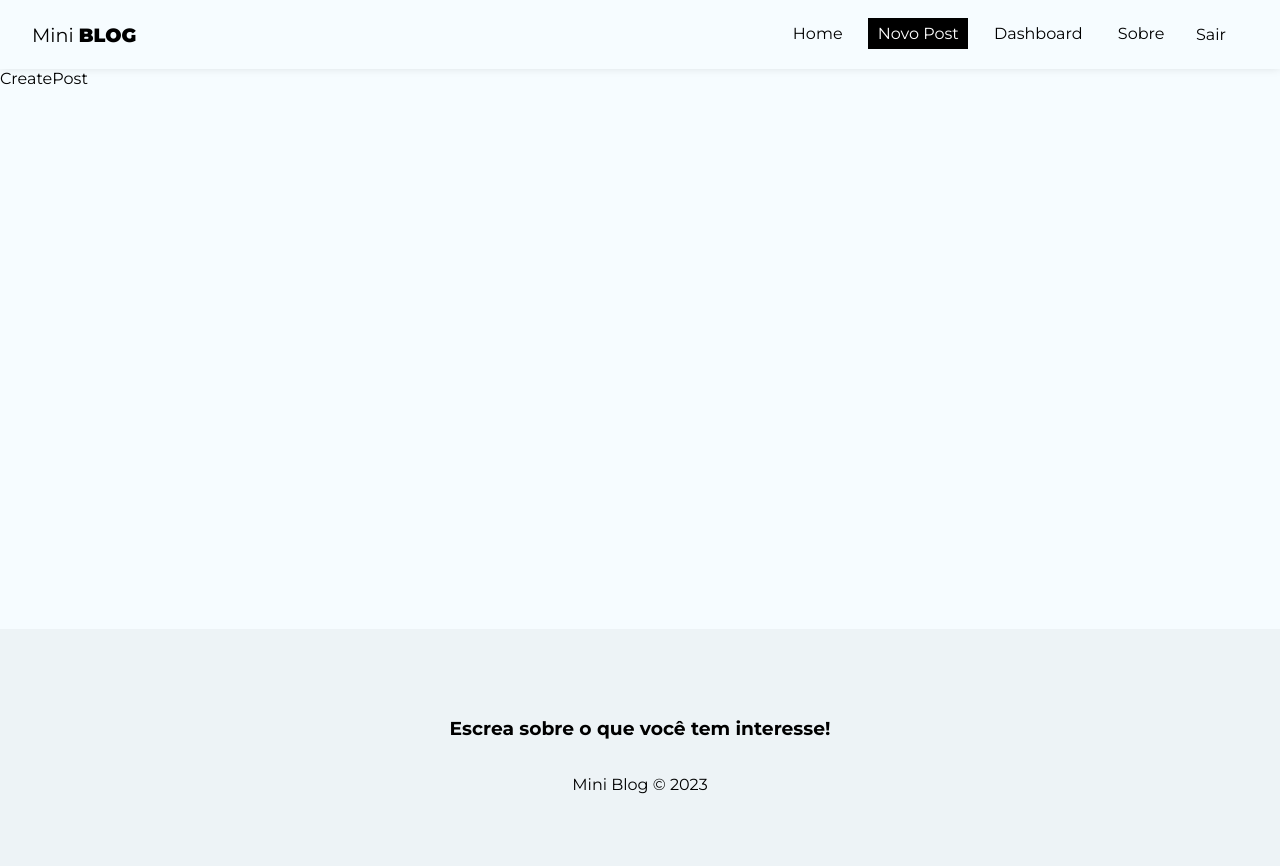
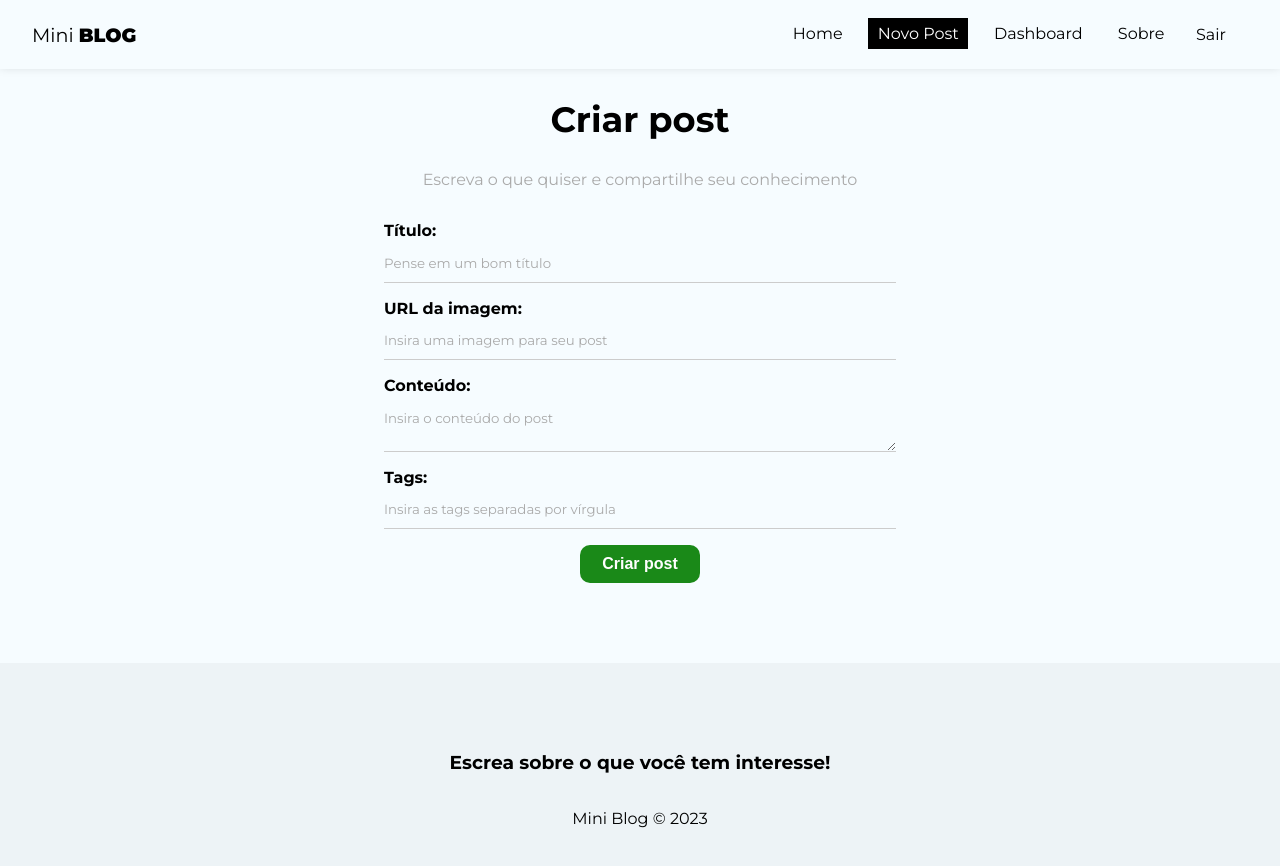
Before and after one commit to lauromiottojr/react-course-hdc, a React (Create React App) app in the folder 09-mini-blog/: page /posts/create in a window 1280 px wide. Shown: the top 866 px of the page. Built offline with nearby package versions, Linux system fonts and the light colour scheme; no server answers; sample sign-in values are in the browser's storage.

Commit message:
Config CreatePost page

```diff
--- a/09-mini-blog/src/pages/CreatePost/CreatePost.js
+++ b/09-mini-blog/src/pages/CreatePost/CreatePost.js
@@ -1,8 +1,52 @@
+import { useState } from 'react'
+import { useNavigate } from 'react-router-dom'
+import { useAuthentication } from '../../hooks/useAuthentication'
+
 import styles from './CreatePost.module.css'
 
 const CreatePost = () => {
+
+    const [title, setTitle] = useState("")
+    const [image, setImage] = useState("")
+    const [body, setBody] = useState("")
+    const [tags, setTags] = useState([])
+    const [formError, setFormError] = useState("")
+
+    const handleSubmit = (e) => {
+        e.preventDefault()
+    }
+
     return (
-        <div>CreatePost</div>
+        <div className={styles.createPost}>
+            <h2>Criar post</h2>
+            <p>Escreva o que quiser e compartilhe seu conhecimento</p>
+            <form onSubmit={handleSubmit}>
+                <label>
+                    <span>Título:</span>
+                    <input type="text" name='title' required placeholder='Pense em um bom título'
+                        value={title} onChange={(e) => setTitle(e.target.value)} />
+                </label>
+                <label>
+                    <span>URL da imagem:</span>
+                    <input type="text" name='image' required placeholder='Insira uma imagem para seu post'
+                        value={image} onChange={(e) => setImage(e.target.value)} />
+                </label>
+                <label>
+                    <span>Conteúdo:</span>
+                    <textarea name='body' required placeholder='Insira o conteúdo do post'
+                        value={image} onChange={(e) => setBody(e.target.value)}></textarea>
+                </label>
+                <label>
+                    <span>Tags:</span>
+                    <input type="text" name='tags' required placeholder='Insira as tags separadas por vírgula'
+                        value={tags} onChange={(e) => setTags(e.target.value)} />
+                </label>
+                <button className="btn">Criar post</button>
+                {/*!loading && <button className="btn">Cadastrar</button>}
+                {loading && <button className="btn" disabled>Aguarde...</button>}
+    {error && <p className='error'>{error}</p>*/}
+            </form>
+        </div>
     )
 }
 
--- a/09-mini-blog/src/pages/CreatePost/CreatePost.module.css
+++ b/09-mini-blog/src/pages/CreatePost/CreatePost.module.css
@@ -0,0 +1,12 @@
+.createPost {
+    text-align: center;
+}
+
+.createPost h2 {
+    font-size: 2.2em;
+}
+
+.createPost p {
+    color: #aaa;
+    margin-bottom: 2em;
+}
```
